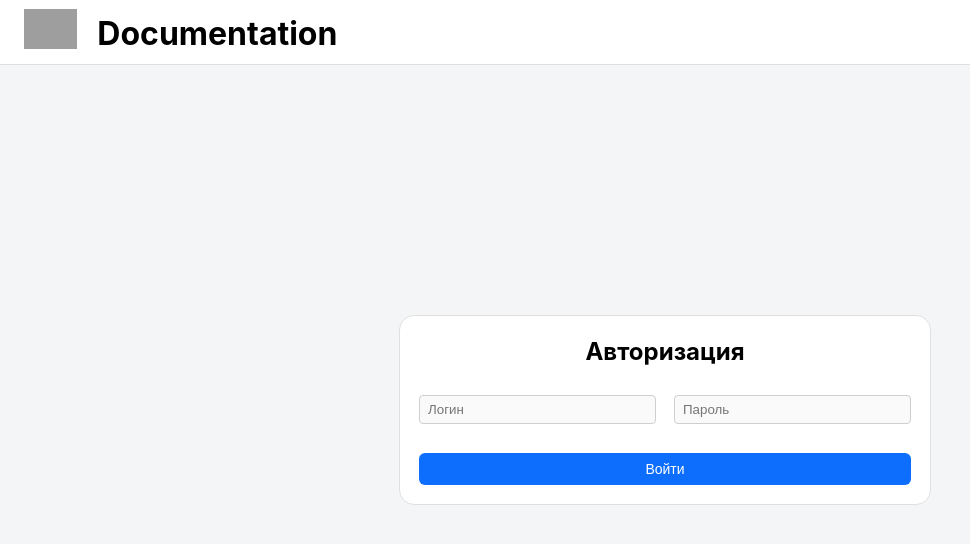
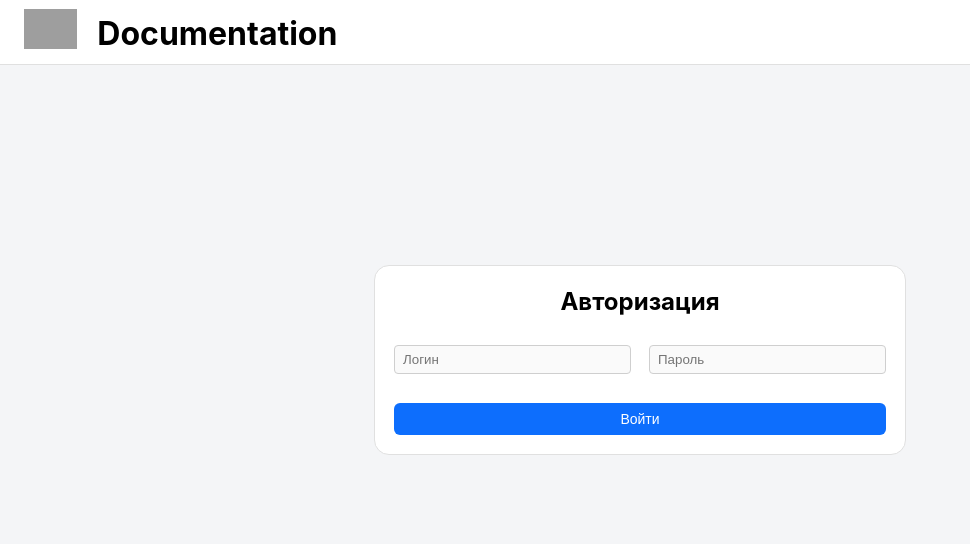
Before and after one commit to OvsyankinVI/dks-ppg-frontend, a React (Create React App) app: page / in a window 1280 px wide. Shown: the top 544 px of the page, without its empty margins (0-970 px from the left). Built offline with nearby package versions, Linux system fonts and the light colour scheme; grey boxes are pictures that could not be loaded.

Commit message:
Доработка авторизации (убрал старые margin)

```diff
--- a/src/index.css
+++ b/src/index.css
@@ -260,8 +260,6 @@ input:focus, textarea:focus {
   border-radius: 15px;
   padding: 15px;
   padding-top: 1px;
-  margin-top: 50px;
-  margin-left: 50px;
 }
 
 .auth-h2 {
```
